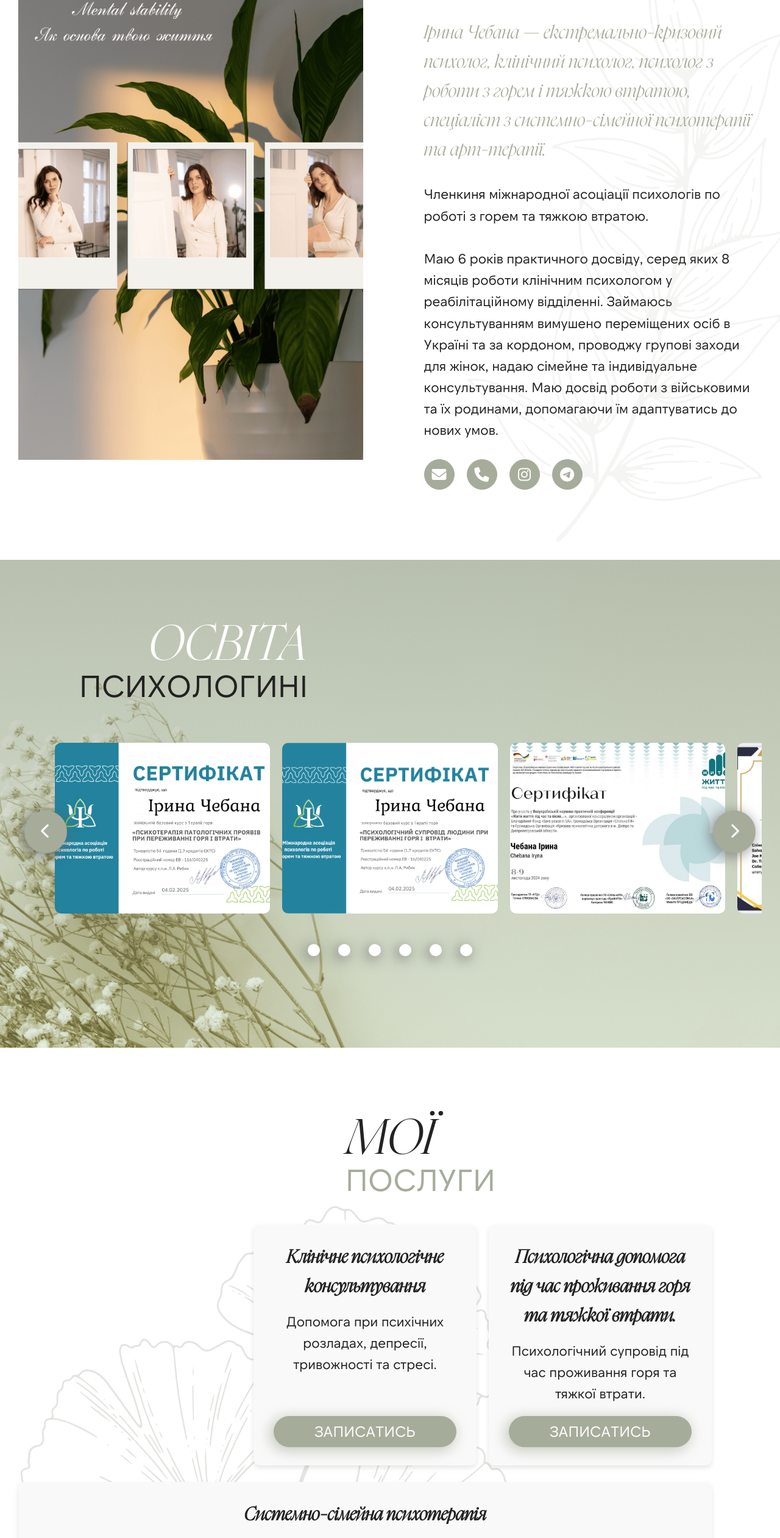
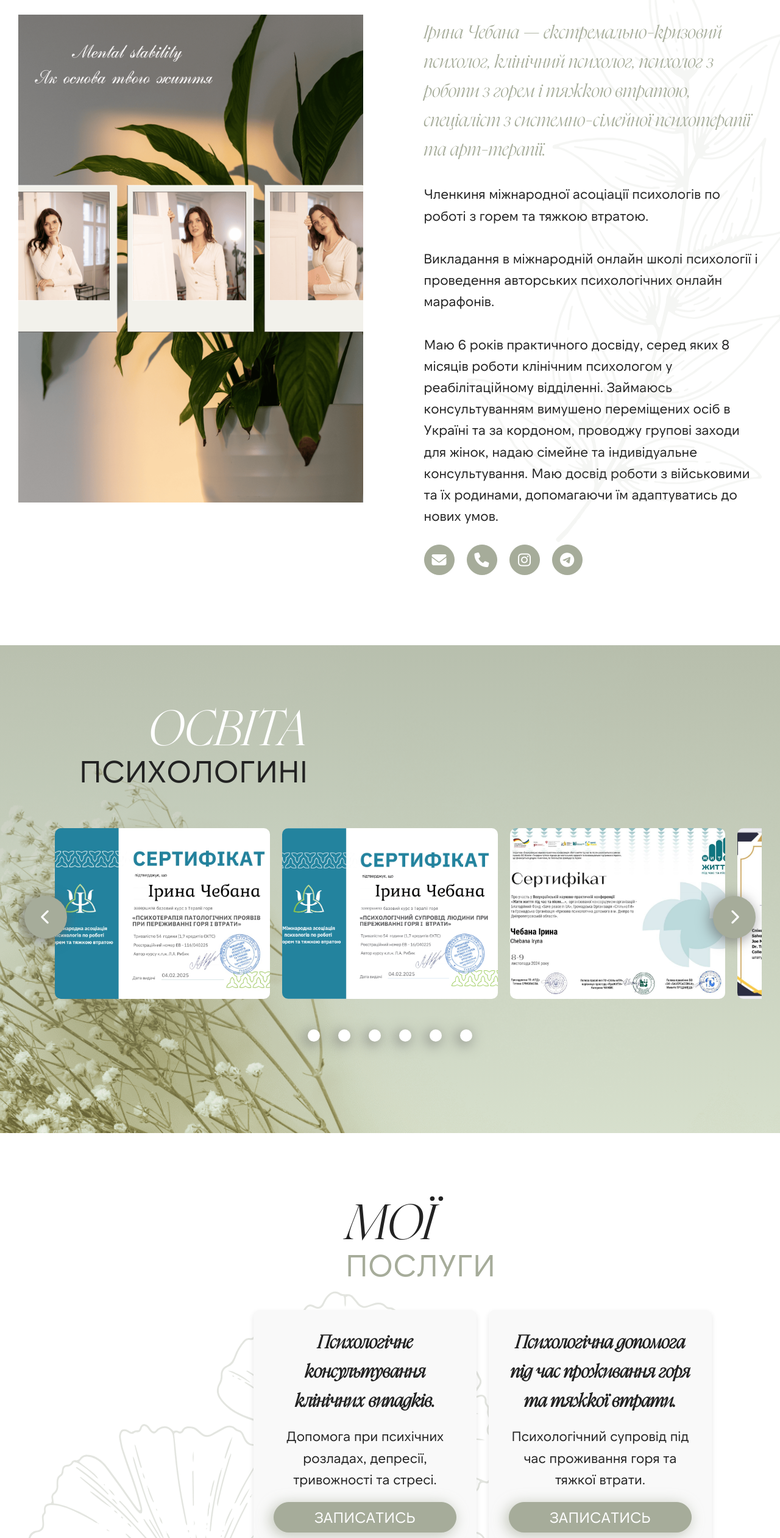
Before and after one commit to IrynaChebana/psychologist, a plain HTML site: page index.html in a window 1280 px wide. Shown: the part 1090-3612 px from the top of the page at 61% size. Drawn offline with Linux system fonts and the light colour scheme.

Commit message:
Update index.html

```diff
--- a/index.html
+++ b/index.html
@@ -72,6 +72,8 @@
 
                 <p>
                     Членкиня міжнародної асоціації психологів по роботі з горем та тяжкою втратою. <br><br>
+                    Викладання в міжнародній онлайн школі психології і проведення авторських психологічних онлайн
+                    марафонів. <br><br>
                     Маю 6 років практичного досвіду, серед яких 8 місяців роботи клінічним психологом у реабілітаційному
                     відділенні.
                     Займаюсь консультуванням вимушено переміщених осіб в Україні та за кордоном, проводжу групові заходи
@@ -202,7 +204,7 @@
 
             <div class="service-block">
                 <div class="service-content">
-                    <h3>Клінічне психологічне консультування</h3>
+                    <h3>Психологічне консультування клінічних випадків.</h3>
                     <p>Допомога при психічних розладах, депресії, тривожності та стресі.</p>
                 </div>
                 <a href="https://t.me/Chebana_psychologist" class="main-button">Записатись</a>
```
